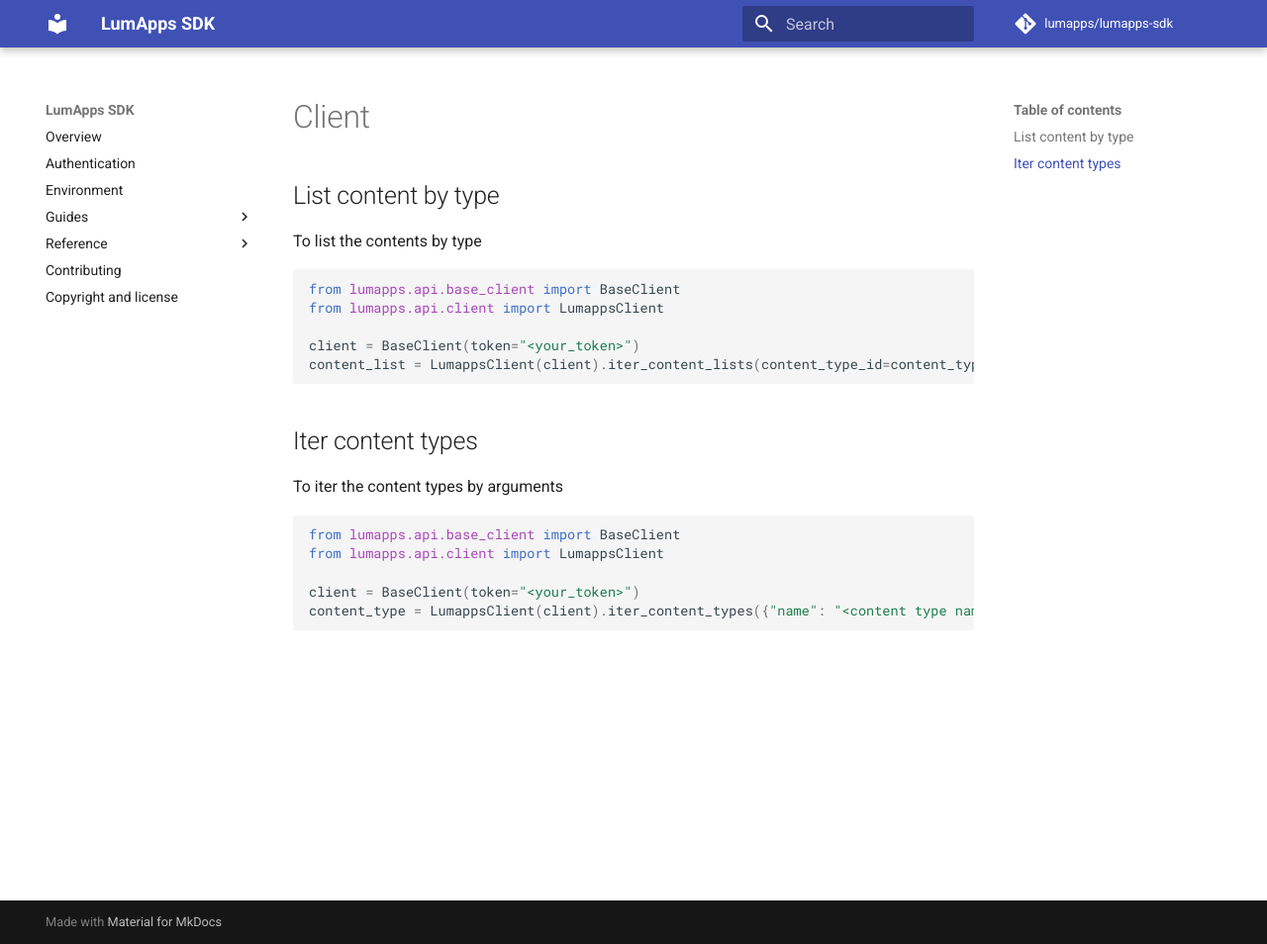
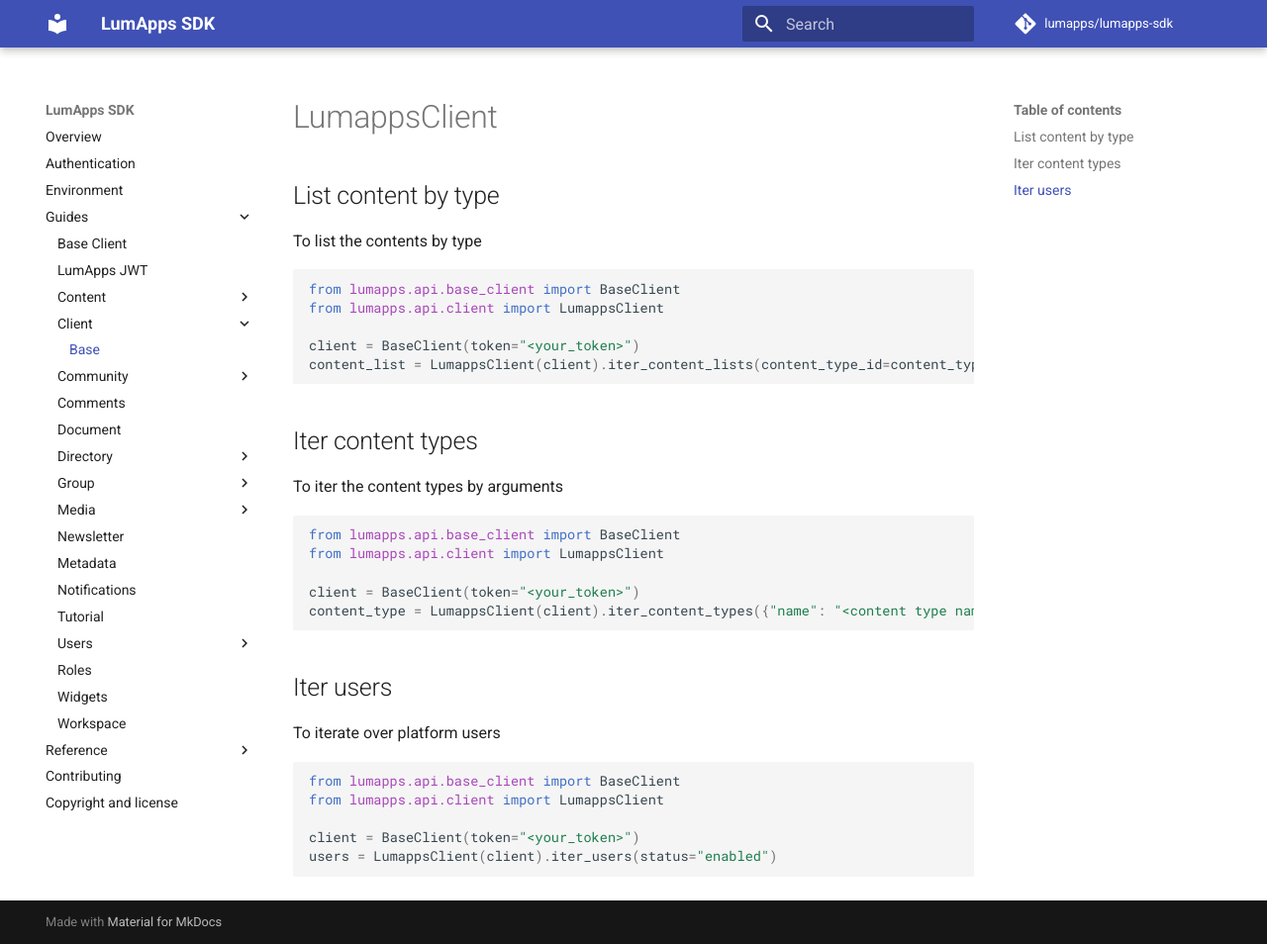
Before and after one commit to lumapps/lumapps-sdk, an MkDocs documentation site: the page built from docs/guides/client.md, in a window 1280 px wide and 954 px high. Shown: the whole window at 99% size. Built offline with MkDocs 1.6.1 and Material for MkDocs 9.7.7, drawn with Linux system fonts in a browser that asks for light colours; comment, search, counter and statistics services are not loaded.

Commit message:
chore(doc): added some doc

````diff
--- a/docs/guides/client.md
+++ b/docs/guides/client.md
@@ -1,4 +1,4 @@
-# Client
+# LumappsClient
 
 ## List content by type
 
@@ -25,3 +25,16 @@
 content_type = LumappsClient(client).iter_content_types({"name": "<content type name>"})
 
 ```
+
+## Iter users
+
+To iterate over platform users
+
+```python
+from lumapps.api.base_client import BaseClient
+from lumapps.api.client import LumappsClient
+
+client = BaseClient(token="<your_token>")
+users = LumappsClient(client).iter_users(status="enabled")
+
+```
--- a/mkdocs.yml
+++ b/mkdocs.yml
@@ -18,6 +18,8 @@
           - Base: guides/content.md
           - Content Type: guides/content_type.md
           - Template: guides/content_template.md
+      - Client:
+          - Base: guides/client.md
       - Community:
           - Community: guides/community.md
           - Community Template: guides/community_template.md
````
